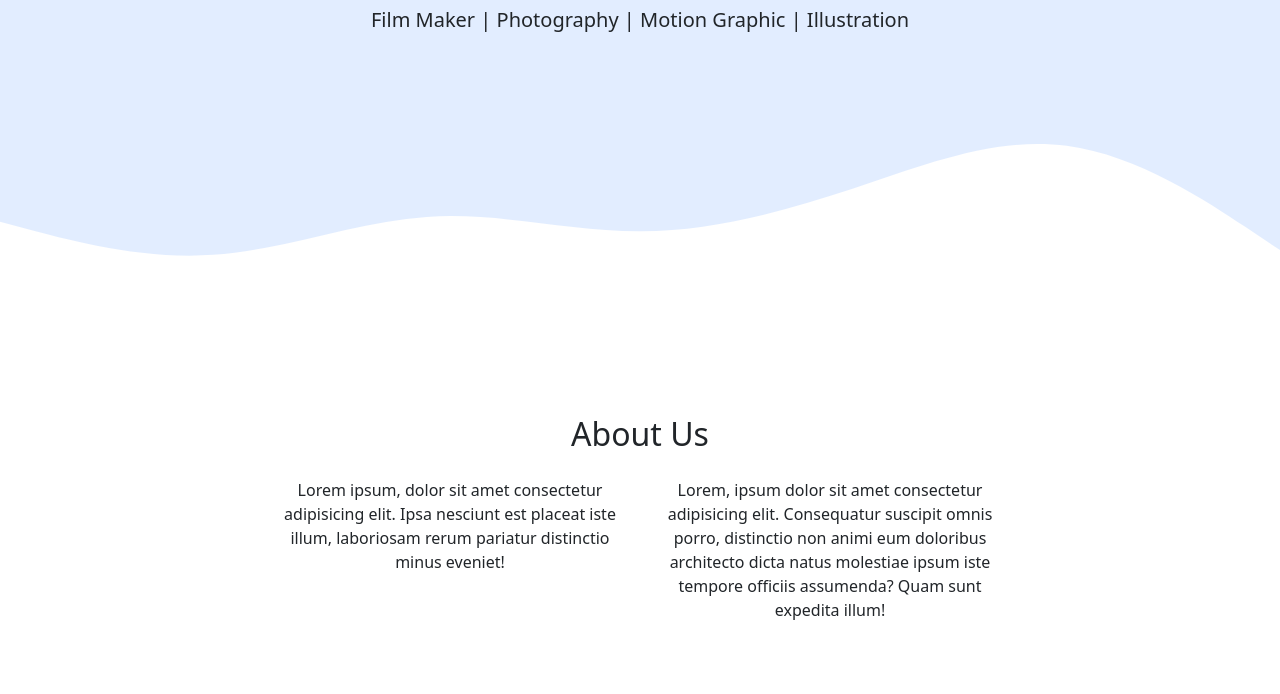
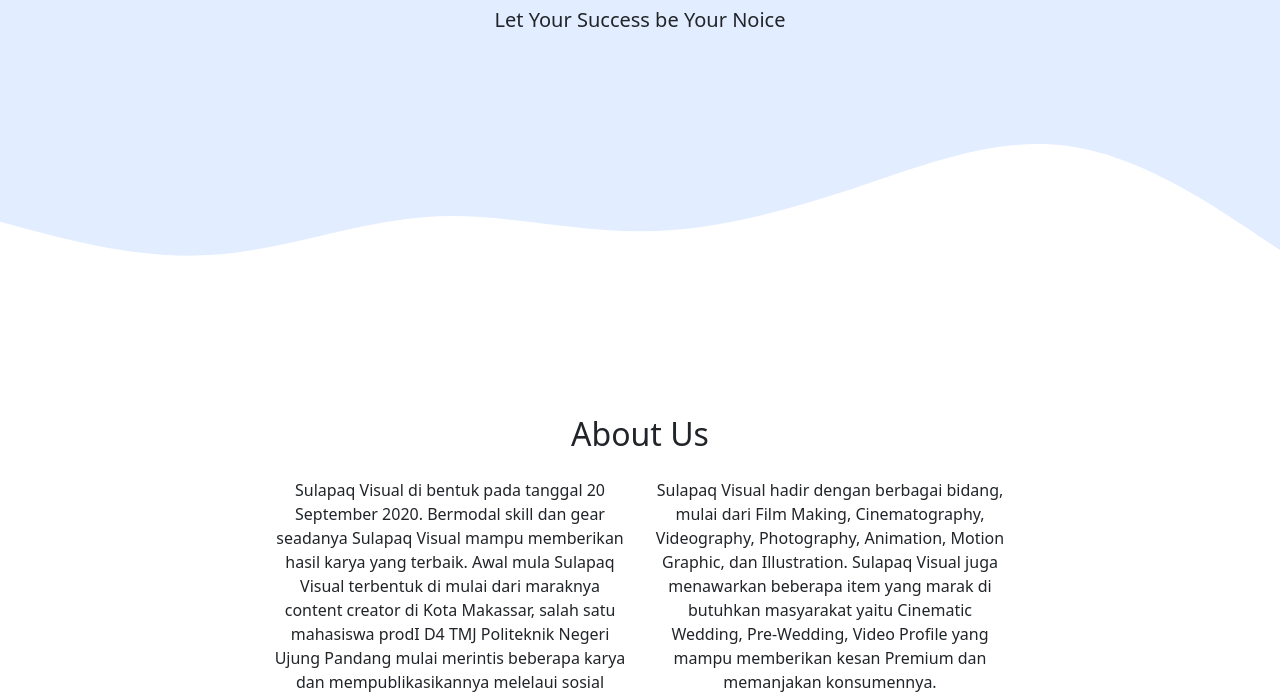
Before and after one commit to anugerahsy/sulapaqvisual.github.io, a plain HTML site: page index.html in a window 1280 px wide. Shown: the part 262-956 px from the top of the page. Drawn offline with nearby package versions, Linux system fonts and the light colour scheme.

Commit message:
Update index.html

```diff
--- a/index.html
+++ b/index.html
@@ -36,8 +36,8 @@
 
     <section class="jumbotron text-center">
       <img src="img/logo for website.jpg" alt="logo sulapaqvisual" width="150" class="rounded-circle img-thumbnail" />
-      <h1 class="display">Hello, world!</h1>
-      <p class="lead">Film Maker | Photography | Motion Graphic | Illustration</p>
+      <h1 class="display">Welcome to SULAPAQ VISUAL</h1>
+      <p class="lead">Let Your Success be Your Noice</p>
       <svg xmlns="http://www.w3.org/2000/svg" viewBox="0 0 1440 320">
         <path
           fill="#ffffff"
@@ -58,11 +58,13 @@
         </div>
         <div class="row justify-content-center fs-6 text-center">
           <div class="col-md-4">
-            <p>Lorem ipsum, dolor sit amet consectetur adipisicing elit. Ipsa nesciunt est placeat iste illum, laboriosam rerum pariatur distinctio minus eveniet!</p>
+            <p>Sulapaq Visual di bentuk pada tanggal 20 September 2020. Bermodal skill dan gear seadanya Sulapaq Visual mampu memberikan hasil karya yang terbaik. Awal mula Sulapaq Visual terbentuk di mulai dari maraknya content creator di
+              Kota Makassar, salah satu mahasiswa prodI D4 TMJ Politeknik Negeri Ujung Pandang mulai merintis beberapa karya dan mempublikasikannya melelaui sosial media Instagram hingga saat ini.</p>
           </div>
           <div class="col-md-4">
             <p>
-              Lorem, ipsum dolor sit amet consectetur adipisicing elit. Consequatur suscipit omnis porro, distinctio non animi eum doloribus architecto dicta natus molestiae ipsum iste tempore officiis assumenda? Quam sunt expedita illum!
+              Sulapaq Visual hadir dengan berbagai bidang, mulai dari Film Making, Cinematography, Videography, Photography, Animation, Motion Graphic, dan Illustration. Sulapaq Visual juga menawarkan beberapa item yang marak di butuhkan
+              masyarakat yaitu Cinematic Wedding, Pre-Wedding, Video Profile yang mampu memberikan kesan Premium dan memanjakan konsumennya.
             </p>
           </div>
         </div>
```
